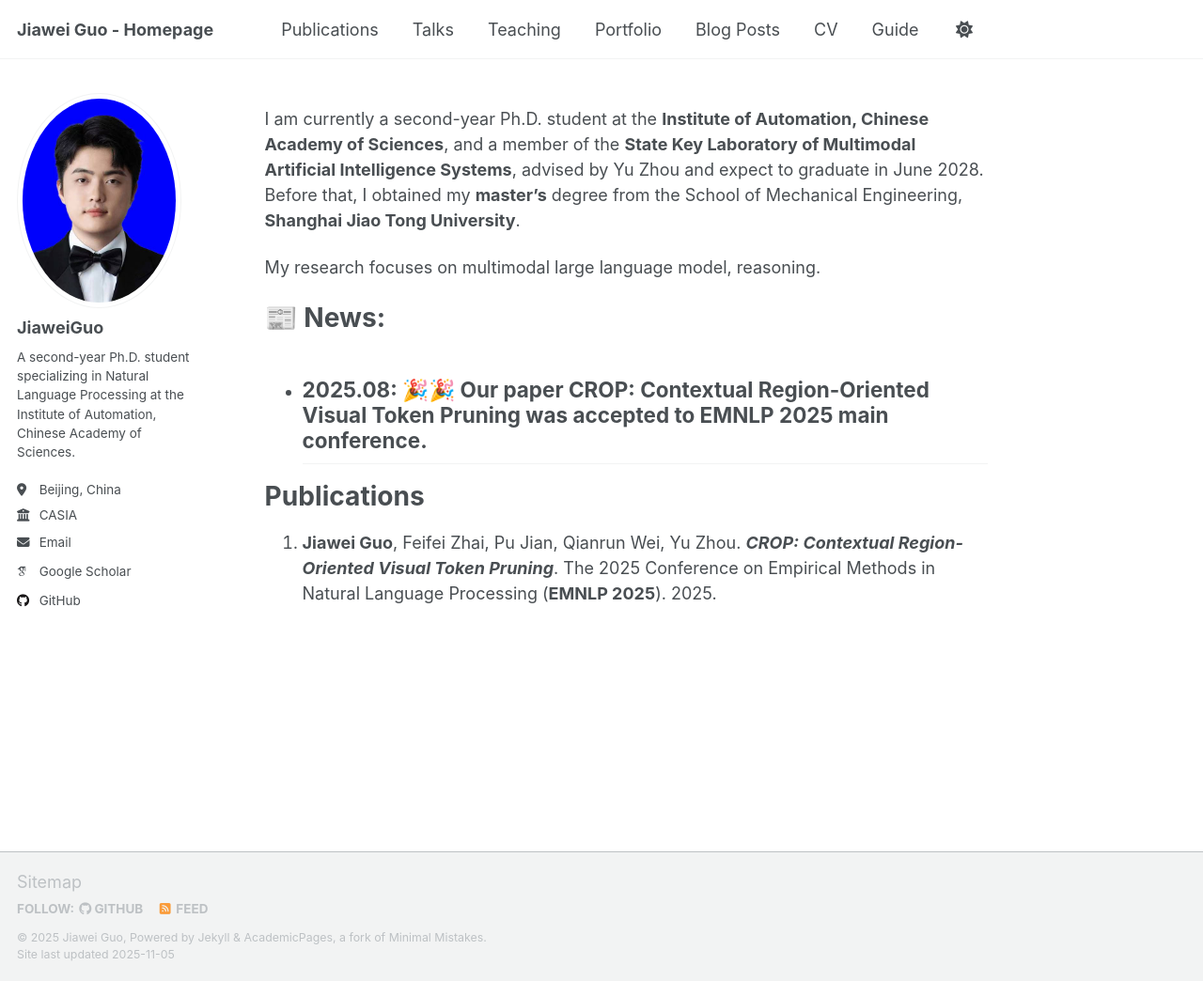
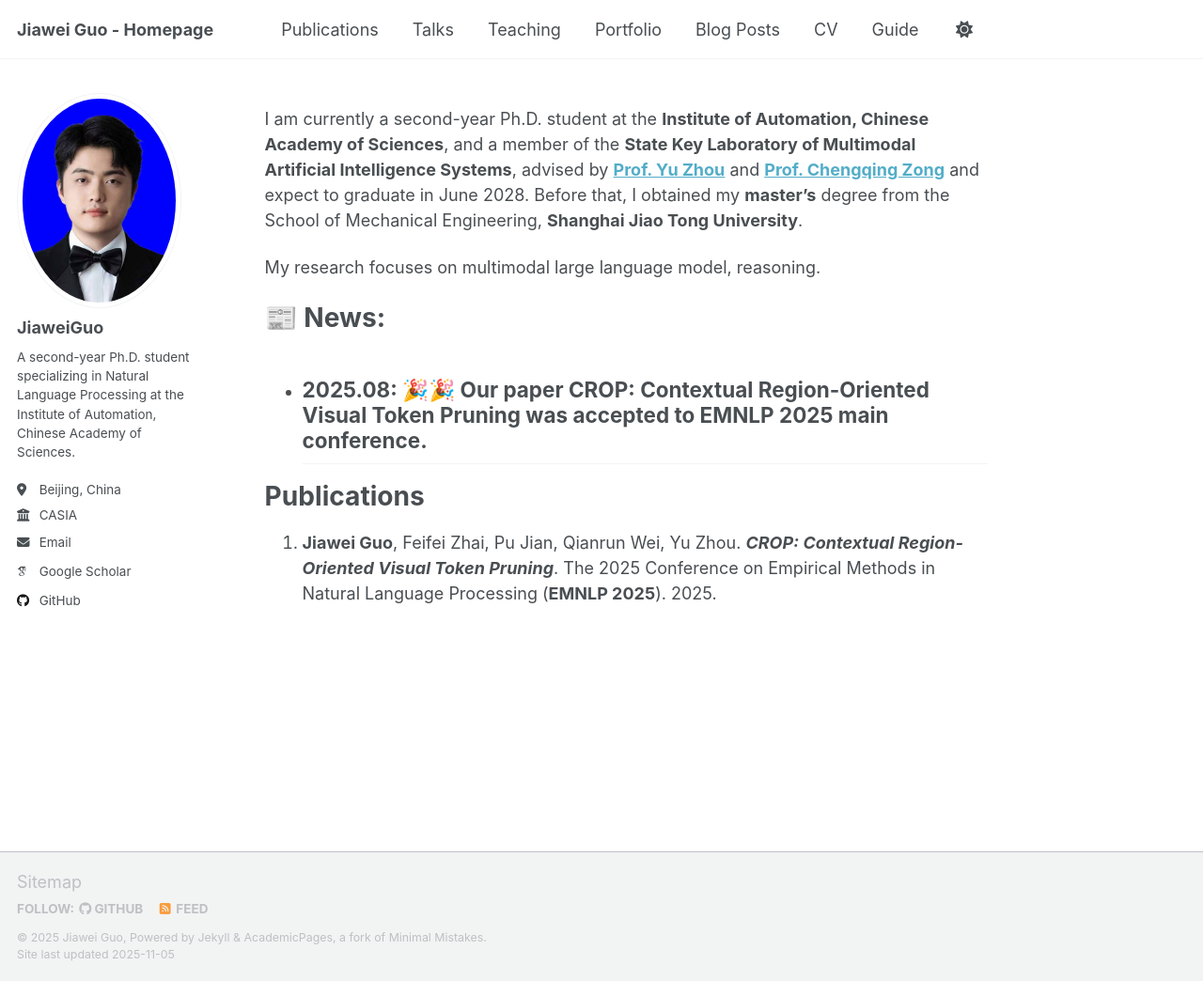
Before and after one commit to JiaweiGuo98/JiaweiGuo98.github.io, a Jekyll site: the page built from _pages/about.md, in a window 1280 px wide and 1044 px high. Shown: the whole window at 94% size. Built offline with Jekyll 4.4.1, drawn with Linux system fonts in a browser that asks for light colours; some web fonts are replaced; a script that is not in the unit is left out.

Commit message:
Update about.md

```diff
--- a/_pages/about.md
+++ b/_pages/about.md
@@ -12,7 +12,7 @@ redirect_from:
 
 <!-- ## **Jiawei Guo ** -->
 
-I am currently a second-year Ph.D. student at the **Institute of Automation, Chinese Academy of Sciences**, and a member of the **State Key Laboratory of Multimodal Artificial Intelligence Systems**, advised by Yu Zhou and expect to graduate in June 2028. Before that, I obtained my **master's** degree from the School of Mechanical Engineering, **Shanghai Jiao Tong University**.
+I am currently a second-year Ph.D. student at the **Institute of Automation, Chinese Academy of Sciences**, and a member of the **State Key Laboratory of Multimodal Artificial Intelligence Systems**, advised by [**Prof. Yu Zhou**](https://people.ucas.ac.cn/~zhouyu) and [**Prof. Chengqing Zong**](https://nlpr.ia.ac.cn/cip/cqzong.htm ) and expect to graduate in June 2028. Before that, I obtained my **master's** degree from the School of Mechanical Engineering, **Shanghai Jiao Tong University**.
 
 My research focuses on multimodal large language model, reasoning.
 
```
